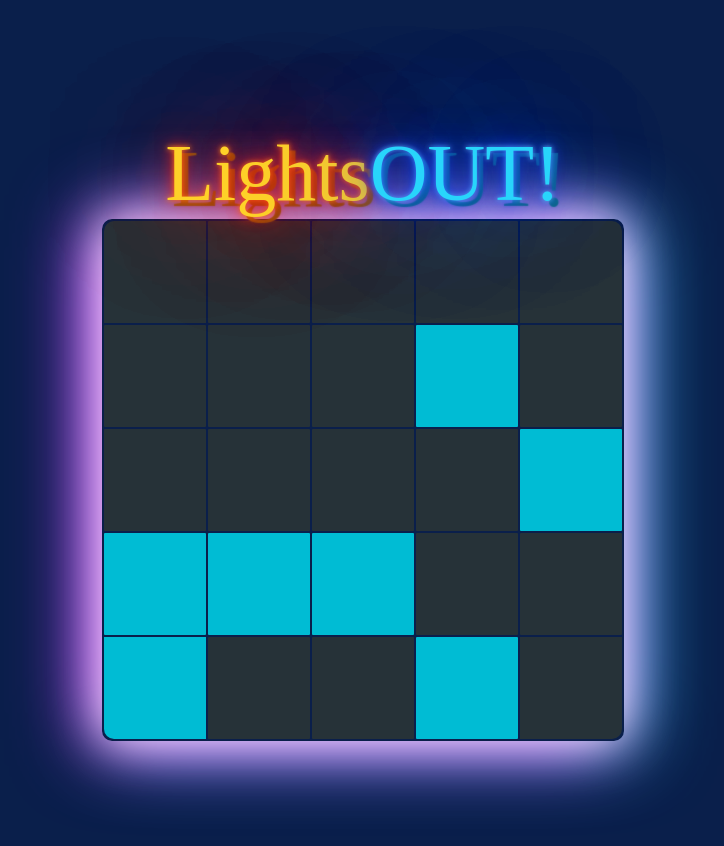
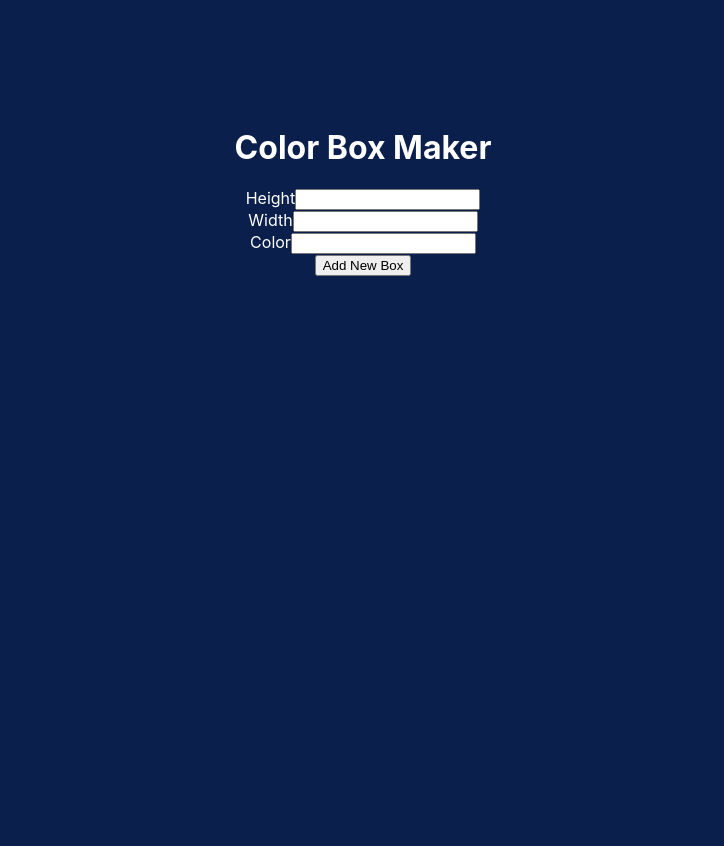
Before and after one commit to nykfeng/react-app-playground, a React (Create React App) app: page / in a window 1280 px wide. Shown: the top 846 px of the page, without its empty margins (277-1001 px from the left). After the commit the page ends 800 px from the top, so only its background shows below. Built offline with nearby package versions, Linux system fonts and the light colour scheme; the HTML template or start-up script is replaced by a standard one; a web font is replaced by a local one.

Commit message:
Add color box form

```diff
--- a/src/App.js
+++ b/src/App.js
@@ -1,6 +1,7 @@
 import "./App.css";
 import React from "react";
 import LightsOutGame from "./components/games/LightsOut/LightsOutGame";
+import ColorBoxContainer from "./components/forms/formsExercise/ColorBoxContainer";
 
 function App() {
 
@@ -8,7 +9,7 @@ function App() {
   return (
     <div className="App">
       {/* <h1>App Heading</h1> */}
-      <LightsOutGame />
+      <ColorBoxContainer />
     </div>
   );
 }
--- a/src/Note.js
+++ b/src/Note.js
@@ -31,7 +31,8 @@ class Note extends Component {
   }
 
   render() {
-    return <ShoppingListform addItem={this.addItem} />;
+    // return <ShoppingListform addItem={this.addItem} />;
+    return <div></div>
   }
 }
 
--- /dev/null
+++ b/src/components/forms/formsExercise/ColorBox.js
@@ -0,0 +1,18 @@
+import React, { Component } from "react";
+
+class ColorBox extends Component {
+  render() {
+    return (
+      <div className="color-box-component">
+        <div className="color-box" style={{
+            height: `${this.props.height}em`,
+            width: `${this.props.width}em`,
+            backgroundColor: this.props.color
+        }}></div>
+        <button onClick={this.props.removeBox}>Remove Box</button>
+      </div>
+    );
+  }
+}
+
+export default ColorBox;
--- /dev/null
+++ b/src/components/forms/formsExercise/ColorBoxContainer.js
@@ -0,0 +1,45 @@
+import React, { Component } from "react";
+import ColorBox from "./ColorBox";
+import NewBoxForm from "./NewBoxForm";
+
+class ColorBoxContainer extends Component {
+  constructor(props) {
+    super(props);
+    this.state = {
+      boxes: [],
+    };
+    this.create = this.create.bind(this);
+  }
+
+  remove(id) {
+    this.setState({
+      boxes: this.state.boxes.filter((box) => box.id !== id),
+    });
+  }
+
+  create(newBox) {
+    this.setState({ boxes: [...this.state.boxes, newBox] });
+  }
+
+  render() {
+    const boxes = this.state.boxes.map((box) => (
+      <ColorBox
+        height={box.height}
+        width={box.width}
+        color={box.color}
+        key={box.id}
+        id={box.id}
+        removeBox={() => this.remove(box.id)}
+      />
+    ));
+    return (
+      <div>
+        <h1 style={{ color: "white" }}>Color Box Maker</h1>
+        <NewBoxForm createBox={this.create} />
+        {boxes}
+      </div>
+    );
+  }
+}
+
+export default ColorBoxContainer;
--- /dev/null
+++ b/src/components/forms/formsExercise/NewBoxForm.js
@@ -0,0 +1,78 @@
+import React, { Component } from "react";
+import { v4 as uuidv4 } from 'uuid';
+
+class NewBoxForm extends Component {
+  constructor(props) {
+    super(props);
+    this.state = {
+      height: "",
+      width: "",
+      color: "",
+    };
+    this.handleChange = this.handleChange.bind(this);
+    this.handleSubmit = this.handleSubmit.bind(this);
+  }
+
+  handleChange(evt) {
+    this.setState({
+      [evt.target.name]: evt.target.value,
+    });
+  }
+
+  handleSubmit(evt) {
+    evt.preventDefault();
+    const newBox = {...this.state, id: uuidv4()}
+    this.props.createBox(newBox);
+    this.setState({
+      height: "",
+      width: "",
+      color: "",
+    });
+  }
+
+  render() {
+    return (
+      <form onSubmit={this.handleSubmit}>
+        <div>
+          <label htmlFor="height" style={{ color: "white" }}>
+            Height
+          </label>
+          <input
+            type="text"
+            id="height"
+            name="height"
+            value={this.state.height}
+            onChange={this.handleChange}
+          />
+        </div>{" "}
+        <div>
+          <label htmlFor="height" style={{ color: "white" }}>
+            Width
+          </label>
+          <input
+            type="text"
+            id="width"
+            name="width"
+            value={this.state.width}
+            onChange={this.handleChange}
+          />
+        </div>{" "}
+        <div>
+          <label htmlFor="height" style={{ color: "white" }}>
+            Color
+          </label>
+          <input
+            type="text"
+            id="color"
+            name="color"
+            value={this.state.color}
+            onChange={this.handleChange}
+          />
+        </div>
+        <button>Add New Box</button>
+      </form>
+    );
+  }
+}
+
+export default NewBoxForm;
```
